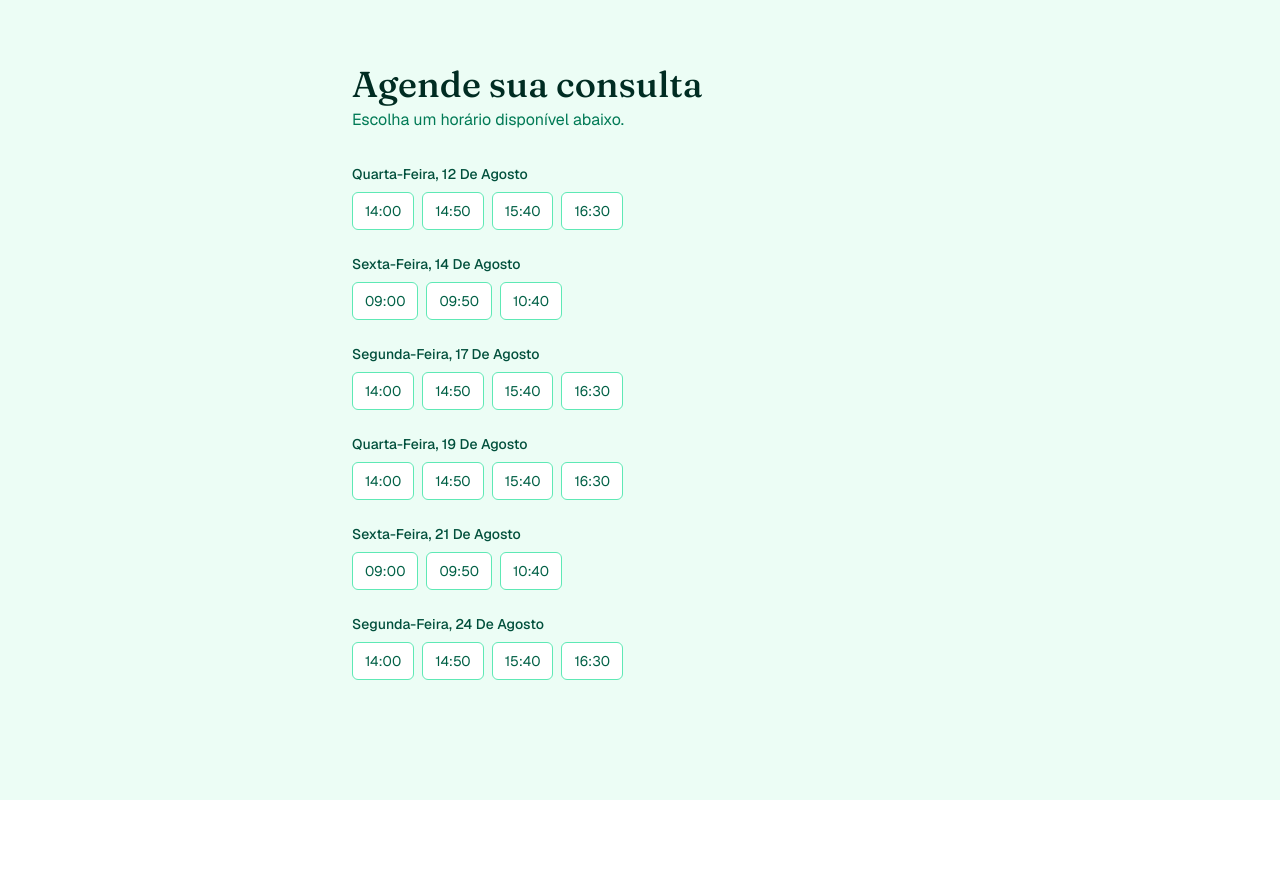
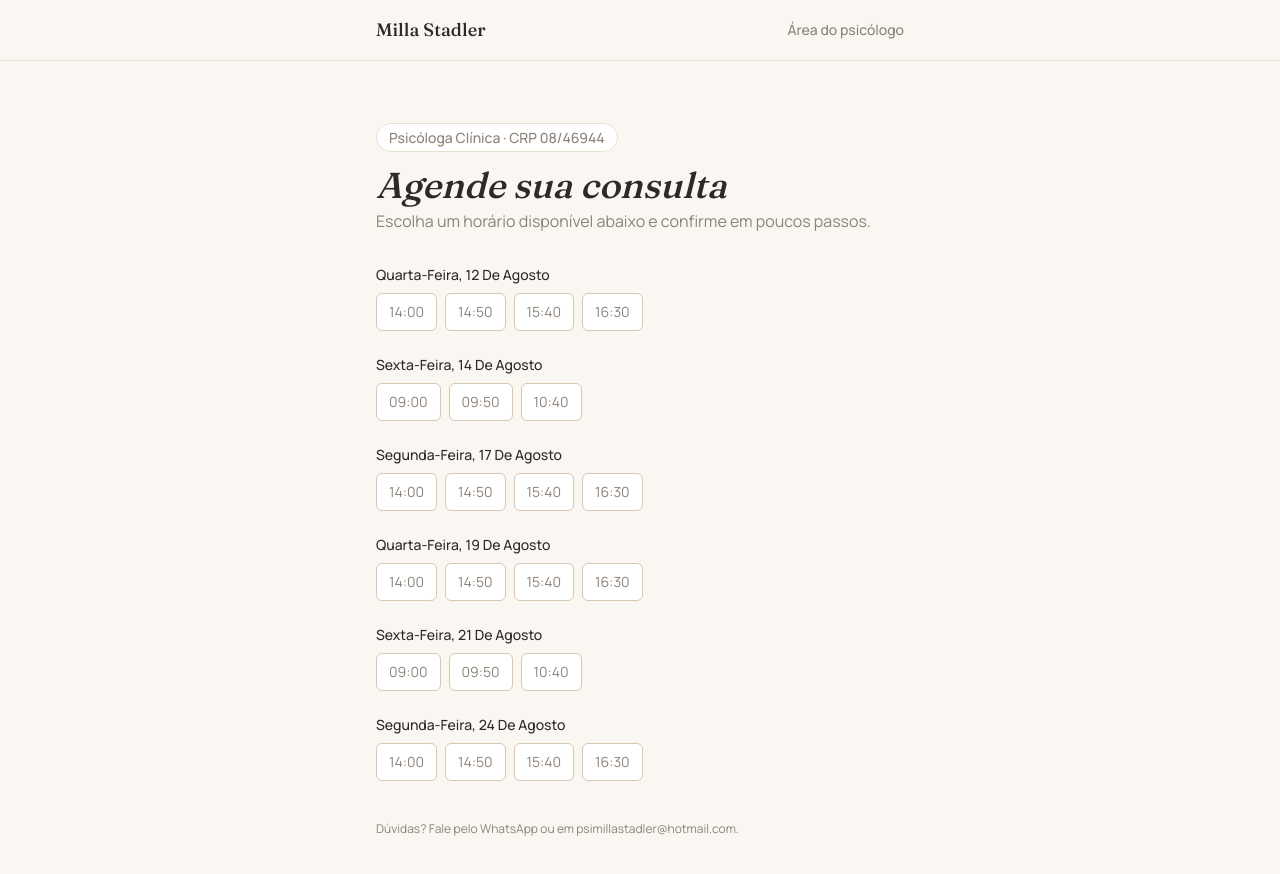
Before and after one commit to brennoant/agenda-app, a Next.js app: page /agendar in a window 1280 px wide. Shown: the top 874 px of the page. Before the commit the page ends 800 px from the top, so only its background shows below. Built offline with nearby package versions, Linux system fonts and the light colour scheme; no server answers.

Commit message:
Correçao de identidade visual

```diff
--- a/app/agendar/page.tsx
+++ b/app/agendar/page.tsx
@@ -1,5 +1,6 @@
 import { getAvailableSlots } from "@/lib/data/availability";
 import { BookingFlow } from "@/components/agendar/booking-flow";
+import { SiteHeader } from "@/components/agendar/site-header";
 
 export const dynamic = "force-dynamic";
 
@@ -7,11 +8,24 @@ export default function AgendarPage() {
   const slots = getAvailableSlots(new Date().toISOString().slice(0, 10), 14);
 
   return (
-    <main className="min-h-screen bg-emerald-50 px-4 py-10 sm:px-6 sm:py-16">
-      <div className="mx-auto max-w-xl">
-        <h1 className="font-display text-3xl font-medium text-emerald-950 sm:text-4xl">Agende sua consulta</h1>
-        <p className="mt-1 text-emerald-700">Escolha um horário disponível abaixo.</p>
+    <main className="flex min-h-screen flex-col bg-cream">
+      <SiteHeader />
+
+      <div className="mx-auto w-full max-w-xl flex-1 px-4 py-10 sm:px-6 sm:py-16">
+        <span className="rounded-full border border-sand bg-white px-3 py-1 text-xs font-medium text-stone sm:text-sm">
+          Psicóloga Clínica · CRP 08/46944
+        </span>
+
+        <h1 className="mt-4 font-display text-3xl font-medium text-espresso italic sm:text-4xl">
+          Agende sua consulta
+        </h1>
+        <p className="mt-1 text-stone">Escolha um horário disponível abaixo e confirme em poucos passos.</p>
+
         <BookingFlow slots={slots} />
+
+        <p className="mt-10 text-xs text-stone">
+          Dúvidas? Fale pelo WhatsApp ou em psimillastadler@hotmail.com.
+        </p>
       </div>
     </main>
   );
--- a/app/globals.css
+++ b/app/globals.css
@@ -1,15 +1,33 @@
 @import "tailwindcss";
 
 :root {
-  --background: #ffffff;
-  --foreground: #171717;
+  --background: #faf7f2;
+  --foreground: #2e2a26;
+
+  --color-cream: #faf7f2;
+  --color-cream-deep: #f4eee5;
+  --color-sand: #e9dfd1;
+  --color-tan: #d9c7b2;
+  --color-gold: #cbb48f;
+  --color-clay: #b29a6b;
+  --color-clay-dark: #96805a;
+  --color-stone: #8c8279;
+  --color-espresso: #2e2a26;
 }
 
 @theme inline {
   --color-background: var(--background);
   --color-foreground: var(--foreground);
-  --font-sans: var(--font-geist-sans);
-  --font-mono: var(--font-geist-mono);
+  --color-cream: var(--color-cream);
+  --color-cream-deep: var(--color-cream-deep);
+  --color-sand: var(--color-sand);
+  --color-tan: var(--color-tan);
+  --color-gold: var(--color-gold);
+  --color-clay: var(--color-clay);
+  --color-clay-dark: var(--color-clay-dark);
+  --color-stone: var(--color-stone);
+  --color-espresso: var(--color-espresso);
+  --font-sans: var(--font-manrope);
   --font-display: var(--font-fraunces);
 }
 
--- a/app/layout.tsx
+++ b/app/layout.tsx
@@ -1,15 +1,11 @@
 import type { Metadata } from "next";
-import { Geist, Geist_Mono, Fraunces } from "next/font/google";
+import { Manrope, Fraunces } from "next/font/google";
 import "./globals.css";
 
-const geistSans = Geist({
-  variable: "--font-geist-sans",
+const manrope = Manrope({
+  variable: "--font-manrope",
   subsets: ["latin"],
-});
-
-const geistMono = Geist_Mono({
-  variable: "--font-geist-mono",
-  subsets: ["latin"],
+  weight: ["300", "400", "500", "600"],
 });
 
 const fraunces = Fraunces({
@@ -20,15 +16,16 @@ const fraunces = Fraunces({
 });
 
 export const metadata: Metadata = {
-  title: "Agenda — Protótipo de agendamento para psicóloga",
-  description: "Sistema de agendamento de consultas para uma psicóloga autônoma.",
+  title: "Milla Stadler — Agendar consulta",
+  description:
+    "Agende sua consulta com Milla Stadler, psicóloga clínica (CRP 08/46944). Psicoterapia com escuta e acolhimento, online e presencial.",
 };
 
 export default function RootLayout({ children }: LayoutProps<"/">) {
   return (
     <html
       lang="pt-BR"
-      className={`${geistSans.variable} ${geistMono.variable} ${fraunces.variable} h-full antialiased`}
+      className={`${manrope.variable} ${fraunces.variable} h-full antialiased`}
     >
       <body className="min-h-full flex flex-col">{children}</body>
     </html>
--- a/app/page.tsx
+++ b/app/page.tsx
@@ -1,47 +1,5 @@
-import Link from "next/link";
+import { redirect } from "next/navigation";
 
 export default function HomePage() {
-  return (
-    <main className="relative flex min-h-screen flex-1 items-center overflow-hidden bg-emerald-50">
-      <div aria-hidden className="pointer-events-none absolute inset-0">
-        <div className="absolute -top-24 -left-16 h-72 w-72 rounded-full bg-emerald-200/60 blur-3xl sm:h-96 sm:w-96" />
-        <div className="absolute top-1/3 -right-20 h-80 w-80 rounded-full bg-teal-200/50 blur-3xl sm:h-[28rem] sm:w-[28rem]" />
-        <div className="absolute -bottom-32 left-1/4 h-72 w-72 rounded-full bg-emerald-100/70 blur-3xl" />
-      </div>
-
-      <div className="relative mx-auto flex w-full max-w-2xl flex-col items-center gap-6 px-6 py-20 text-center sm:gap-8 sm:py-28">
-        <h1 className="font-display text-4xl leading-tight font-medium text-balance text-emerald-950 italic sm:text-5xl lg:text-6xl">
-          Um espaço para cuidar da sua saúde mental.
-        </h1>
-
-        <p className="max-w-md text-base text-emerald-800 sm:text-lg">
-          Escolha um horário e agende sua consulta em poucos minutos.
-        </p>
-
-        <div className="flex flex-wrap items-center justify-center gap-2">
-          <span className="rounded-full border border-emerald-200 bg-white/70 px-3 py-1 text-xs font-medium text-emerald-800 backdrop-blur-sm sm:text-sm">
-            Sessões de 50 minutos
-          </span>
-          <span className="rounded-full border border-emerald-200 bg-white/70 px-3 py-1 text-xs font-medium text-emerald-800 backdrop-blur-sm sm:text-sm">
-            Atendimento 100% online
-          </span>
-        </div>
-
-        <div className="mt-2 flex w-full flex-col items-center gap-3 sm:w-auto sm:flex-row sm:gap-4">
-          <Link
-            href="/agendar"
-            className="w-full rounded-full bg-emerald-700 px-8 py-3.5 text-center text-base font-medium text-white shadow-sm shadow-emerald-900/10 transition hover:bg-emerald-800 active:bg-emerald-900 sm:w-auto"
-          >
-            Agendar consulta
-          </Link>
-          <Link
-            href="/admin/login"
-            className="text-sm font-medium text-emerald-700/80 underline-offset-4 transition hover:text-emerald-900 hover:underline"
-          >
-            Área da psicóloga
-          </Link>
-        </div>
-      </div>
-    </main>
-  );
+  redirect("/agendar");
 }
--- a/components/agendar/booking-flow.tsx
+++ b/components/agendar/booking-flow.tsx
@@ -26,12 +26,12 @@ export function BookingFlow({ slots }: { slots: AvailableSlot[] }) {
 
   if (confirmed) {
     return (
-      <div className="mt-6 rounded-xl border border-emerald-200 bg-white p-5 shadow-sm sm:mt-8 sm:p-6">
-        <h2 className="font-display text-xl font-medium text-emerald-950 sm:text-2xl">Consulta confirmada!</h2>
-        <p className="mt-2 text-emerald-800">
+      <div className="mt-6 rounded-xl border border-sand bg-white p-5 shadow-sm sm:mt-8 sm:p-6">
+        <h2 className="font-display text-xl font-medium text-espresso sm:text-2xl">Consulta confirmada!</h2>
+        <p className="mt-2 text-stone">
           {formatDate(confirmed.date)} às {confirmed.startTime}
         </p>
-        <p className="mt-4 text-sm text-emerald-700">
+        <p className="mt-4 text-sm text-stone">
           Você receberá contato pelo WhatsApp informado para confirmar os detalhes.
         </p>
       </div>
@@ -41,7 +41,7 @@ export function BookingFlow({ slots }: { slots: AvailableSlot[] }) {
   if (selected) {
     return (
       <form
-        className="mt-6 space-y-4 rounded-xl border border-emerald-200 bg-white p-5 shadow-sm sm:mt-8 sm:p-6"
+        className="mt-6 space-y-4 rounded-xl border border-sand bg-white p-5 shadow-sm sm:mt-8 sm:p-6"
         onSubmit={async (e) => {
           e.preventDefault();
           setSubmitting(true);
@@ -62,40 +62,40 @@ export function BookingFlow({ slots }: { slots: AvailableSlot[] }) {
           setConfirmed(selected);
         }}
       >
-        <p className="text-sm text-emerald-800">
+        <p className="text-sm text-stone">
           Horário escolhido: <strong>{formatDate(selected.date)} às {selected.startTime}</strong>
         </p>
         <div>
-          <label className="text-sm font-medium text-emerald-900">Seu nome</label>
+          <label className="text-sm font-medium text-espresso">Seu nome</label>
           <input
             required
             value={name}
             onChange={(e) => setName(e.target.value)}
-            className="mt-1 w-full rounded-md border border-emerald-200 px-3 py-2.5 text-base text-emerald-950 focus:border-emerald-500 focus:ring-1 focus:ring-emerald-500 focus:outline-none sm:py-2 sm:text-sm"
+            className="mt-1 w-full rounded-md border border-sand px-3 py-2.5 text-base text-espresso focus:border-clay focus:ring-1 focus:ring-clay focus:outline-none sm:py-2 sm:text-sm"
           />
         </div>
         <div>
-          <label className="text-sm font-medium text-emerald-900">Seu WhatsApp</label>
+          <label className="text-sm font-medium text-espresso">Seu WhatsApp</label>
           <input
             required
             value={whatsapp}
             onChange={(e) => setWhatsapp(e.target.value)}
             placeholder="(11) 91234-5678"
-            className="mt-1 w-full rounded-md border border-emerald-200 px-3 py-2.5 text-base text-emerald-950 focus:border-emerald-500 focus:ring-1 focus:ring-emerald-500 focus:outline-none sm:py-2 sm:text-sm"
+            className="mt-1 w-full rounded-md border border-sand px-3 py-2.5 text-base text-espresso focus:border-clay focus:ring-1 focus:ring-clay focus:outline-none sm:py-2 sm:text-sm"
           />
         </div>
         <div className="flex flex-col gap-2 sm:flex-row">
           <button
             type="button"
             onClick={() => setSelected(null)}
-            className="order-2 rounded-md border border-emerald-200 px-4 py-2.5 text-sm text-emerald-800 sm:order-1"
+            className="order-2 rounded-md border border-sand px-4 py-2.5 text-sm text-stone sm:order-1"
           >
             Voltar
           </button>
           <button
             type="submit"
             disabled={submitting}
-            className="order-1 rounded-md bg-emerald-700 px-4 py-2.5 text-sm font-medium text-white transition hover:bg-emerald-800 disabled:opacity-50 sm:order-2"
+            className="order-1 rounded-md bg-clay px-4 py-2.5 text-sm font-medium text-white transition hover:bg-clay-dark disabled:opacity-50 sm:order-2"
           >
             {submitting ? "Confirmando..." : "Confirmar agendamento"}
           </button>
@@ -108,17 +108,17 @@ export function BookingFlow({ slots }: { slots: AvailableSlot[] }) {
     <div className="mt-6 space-y-6 sm:mt-8">
       {error && <p className="rounded-md bg-red-50 p-3 text-sm text-red-700">{error}</p>}
       {Object.keys(byDate).length === 0 && (
-        <p className="text-emerald-700">Nenhum horário disponível nos próximos dias.</p>
+        <p className="text-stone">Nenhum horário disponível nos próximos dias.</p>
       )}
       {Object.entries(byDate).map(([date, daySlots]) => (
         <div key={date}>
-          <h3 className="text-sm font-medium capitalize text-emerald-900">{formatDate(date)}</h3>
+          <h3 className="text-sm font-medium capitalize text-espresso">{formatDate(date)}</h3>
           <div className="mt-2 grid grid-cols-3 gap-2 sm:flex sm:flex-wrap">
             {daySlots.map((slot) => (
               <button
                 key={slot.startTime}
                 onClick={() => setSelected(slot)}
-                className="rounded-md border border-emerald-300 bg-white px-3 py-2.5 text-sm font-medium text-emerald-800 transition hover:border-emerald-400 hover:bg-emerald-100 sm:py-2 sm:font-normal"
+                className="rounded-md border border-tan bg-white px-3 py-2.5 text-sm font-medium text-stone transition hover:border-clay hover:bg-cream-deep sm:py-2 sm:font-normal"
               >
                 {slot.startTime}
               </button>
--- /dev/null
+++ b/components/agendar/site-header.tsx
@@ -0,0 +1,17 @@
+import Link from "next/link";
+
+export function SiteHeader() {
+  return (
+    <header className="border-b border-sand/70 bg-cream">
+      <div className="mx-auto flex max-w-xl items-center justify-between px-4 py-4 sm:px-6">
+        <span className="font-display text-lg font-medium text-espresso">Milla Stadler</span>
+        <Link
+          href="/admin/login"
+          className="text-sm font-medium text-stone underline-offset-4 transition hover:text-espresso hover:underline"
+        >
+          Área do psicólogo
+        </Link>
+      </div>
+    </header>
+  );
+}
```
